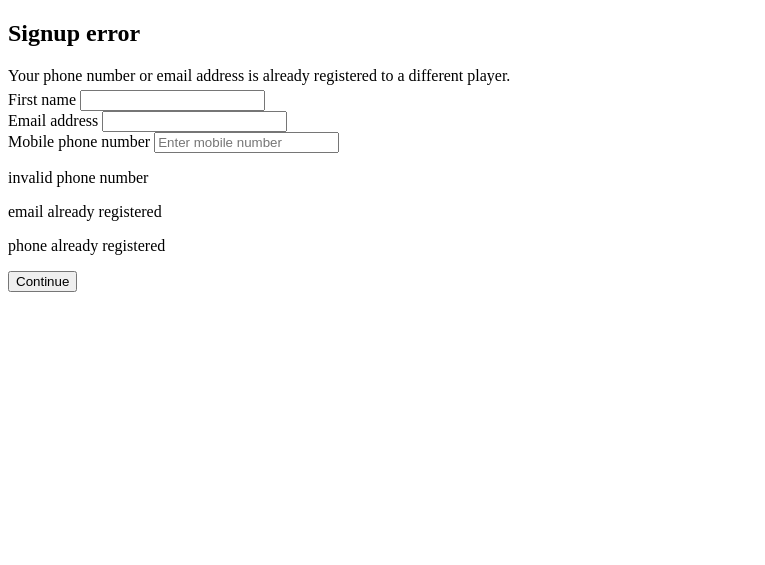
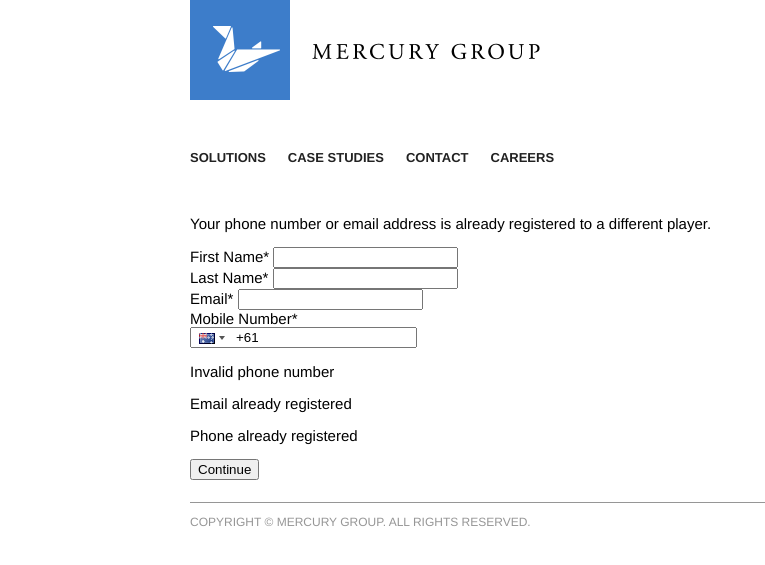
Before and after one commit to NPC360/NPC360, a Flask app: template wsgi/templates/signup1_EorP_Taken.html in a window 1280 px wide. Shown: the top 565 px of the page, without its empty margins (0-765 px from the left). Run offline with Flask 2, Linux system fonts and the light colour scheme; the template is opened without the code that fills it, so the values that code supplies are empty; some libraries are stand-ins or nearby versions.

Commit message:
Changes to signup form

```diff
--- /dev/null
+++ b/wsgi/templates/partials/personal-details.html
@@ -0,0 +1,18 @@
+<div class="group three-columns cf">
+	<div class="field">
+		<label for="fname">First Name*</label>
+		<input type="text" class="form-control" id="fname" name="fname" required>
+	</div>
+	<div class="field">
+		<label for="lname">Last Name*</label>
+		<input type="text" class="form-control" id="lname" name="lname" required>
+	</div>
+	<div class="field">
+		<label for="email">Email*</label>
+		<input type="email" class="form-control" id="email" name="email" required>
+	</div>
+	<div class="field">
+		<label for="tel">Mobile Number*</label>
+		<input type="tel" class="form-control" id="tel" value="+61 " name="tel" required>
+	</div>
+</div>
--- a/wsgi/templates/signup1_EorP_Taken.html
+++ b/wsgi/templates/signup1_EorP_Taken.html
@@ -1,74 +1,22 @@
-<!doctype html>
+{% extends "layout.html" %}
+{% block title %}Careers{% endblock %}
+{% block body %}
+<form id="signupForm" action="/careers/" method="POST">
+	<p>Your phone number or email address is already registered to a different player.</p>
+	{% include 'partials/personal-details.html' %}
 
-<html lang="en">
-<head>
-    <meta charset="utf-8">
-    <meta http-equiv="X-UA-Compatible" content="IE=edge">
-    <meta name="viewport" content="width=device-width, initial-scale=1">
-    <!-- The above 3 meta tags *must* come first in the head; any other head content must come *after* these tags -->
-    <meta name="description" content="">
-    <meta name="author" content="">
-    <link rel="icon" href="../../favicon.ico">
+	<!--Use JS to determine timezone or use a map based selector-->
+	<input id="tz" class="hiddeninput" type="hidden" name="tz">
 
-    <title>OmniCorp - Careers</title>
+	<p id="tel-invalid" class="hide val">Invalid phone number</p>
+	<p id="email-exists" class="hide val">Email already registered</p>
+	<p id="tel-exists" class="hide val">Phone already registered</p>
 
-    <script src="https://ajax.googleapis.com/ajax/libs/jquery/1.11.2/jquery.min.js"></script>
-
-
-
-    <!-- Custom CSS -->
-    <link rel="stylesheet" href="{{url_for('static', filename='css/intlTelInput.css') }}">
-
-    <!-- HTML5 shim and Respond.js for IE8 support of HTML5 elements and media queries -->
-    <!--[if lt IE 9]>
-      <script src="https://oss.maxcdn.com/html5shiv/3.7.2/html5shiv.min.js"></script>
-      <script src="https://oss.maxcdn.com/respond/1.4.2/respond.min.js"></script>
-    <![endif]-->
-</head>
-
-<body>
-
-
-<div class="container">
-
-  <h2>Signup error</h2>
-
-  <p style="margin-bottom: 5px;">Your phone number or email address is already registered to a different player.</p>
-
-  <form id="signupForm" class="signupForm" action="/signup" method="POST">
-
-
-    <div>
-      <label>First name</label>
-      <input id="fname" type="text" name="fname" required value="{{name}}"/>
-    </div>
-
-    <div>
-      <label>Email address</label>
-      <input id="email" type="email" name="email" required/>
-    </div>
-
-    <div>
-      <label>Mobile phone number</label>
-      <input id="tel" type="tel" name="tel" placeholder="Enter mobile number" required/>
-    </div>
-
-    <!--Use JS to determine timezone or use a map based selector-->
-    <input id="tz" class="hiddeninput" type="text" name="tz" hidden/>
-
-    <p id="tel-invalid" class="hide val">invalid phone number</p>
-    <p id="email-exists" class="hide val">email already registered</p>
-    <p id="tel-exists" class="hide val">phone already registered</p>
-
-    <input id="submit" class="btn-primary" type="submit" value="Continue">
-
-  </form>
-
-</div>
-
-  <!-- JaVAVAVAVAVa -->
-  <script src="//ajax.googleapis.com/ajax/libs/jquery/1.11.1/jquery.min.js"></script>
-  <script src="{{url_for('static', filename='js/intlTelInput.min.js') }}"></script>
-  <script src="{{url_for('static', filename='js/signup1.js') }}"></script>
-</body>
-</html>
+	<input id="submit" class="btn-primary" type="submit" value="Continue">
+</form>
+{% endblock %}
+{% block scripts %}
+<script src="https://cdnjs.cloudflare.com/ajax/libs/jstimezonedetect/1.0.4/jstz.min.js"></script>
+<script src="{{url_for('static', filename='js/intlTelInput.min.js') }}"></script>
+<script src="{{url_for('static', filename='js/signup1.js') }}"></script>
+{% endblock %}
```
Also changed, not shown: wsgi/templates/partials/register-form.html (+4 -21 lines).
